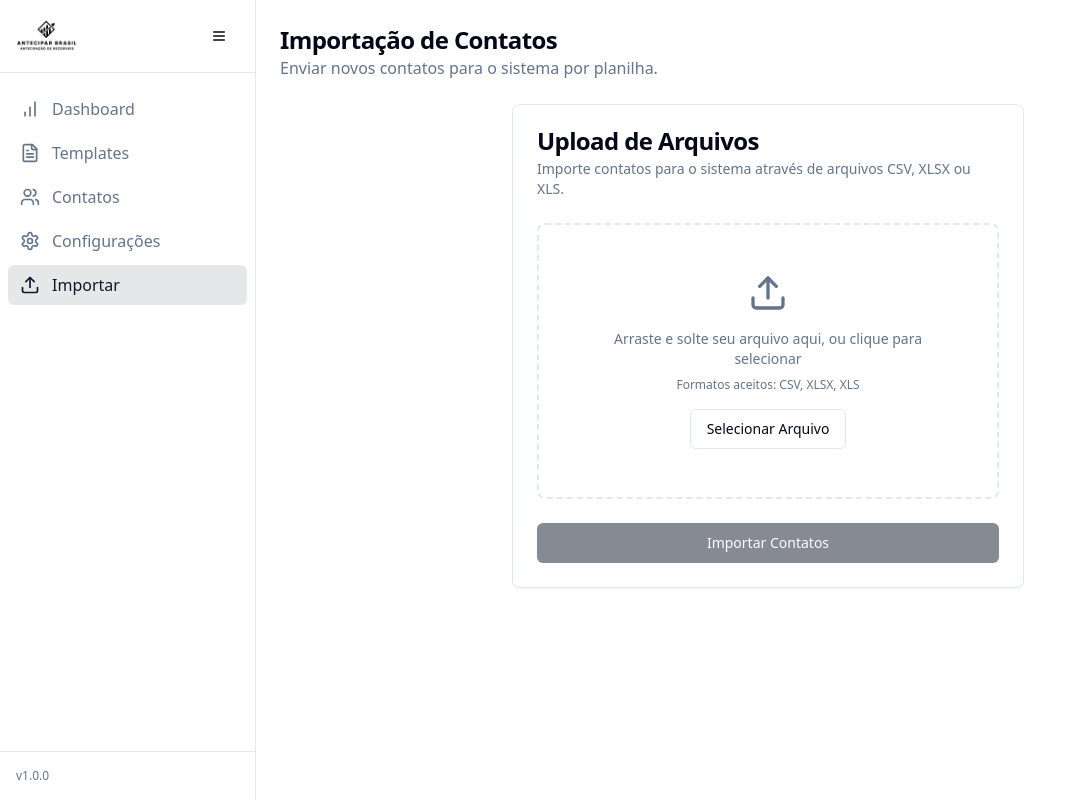
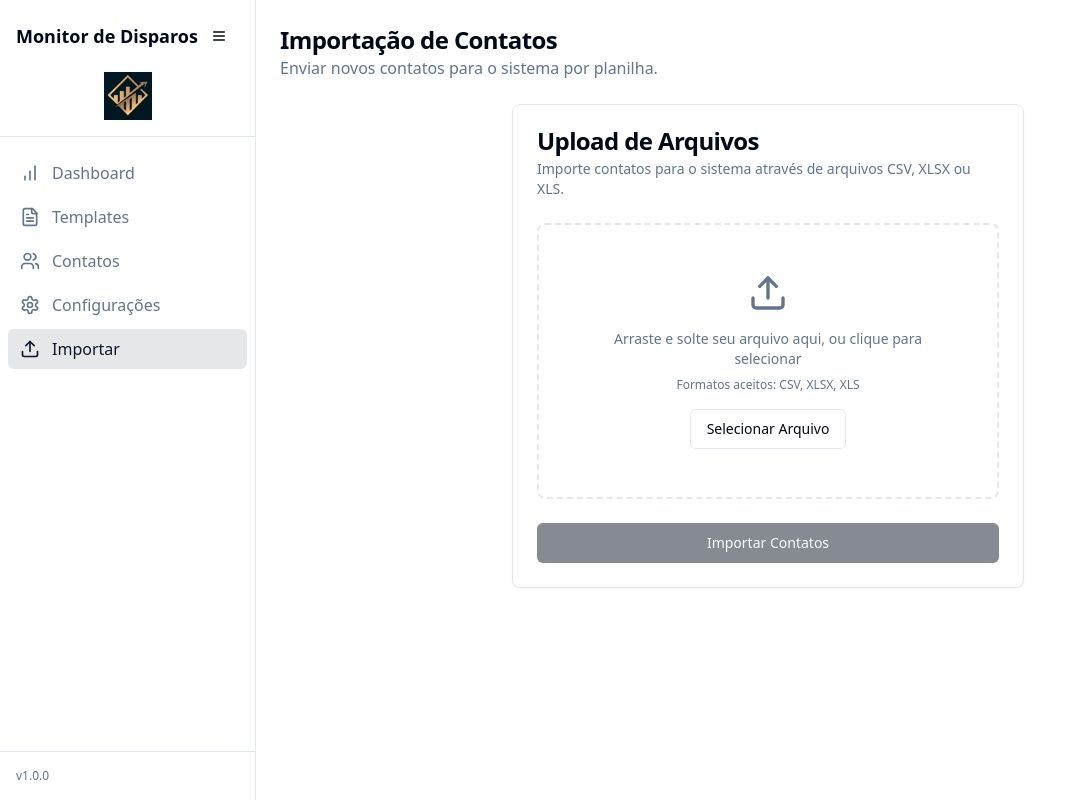
Before and after one commit to henrique062/smart-blast-monitor, a React (Vite) app: page /import in a window 1280 px wide. Shown: the whole page, without its empty margins (0-1087 px from the left). Built offline with nearby package versions, Linux system fonts and the light colour scheme.

Commit message:
Reverted to commit db9abe24ee535173d4b153560e457d393f52b246

```diff
--- a/index.html
+++ b/index.html
@@ -7,6 +7,7 @@
     <title>smart-blast-monitor</title>
     <meta name="description" content="Lovable Generated Project" />
     <meta name="author" content="Lovable" />
+    <link rel="icon" href="/lovable-uploads/cb48d1d7-ca80-4a9b-82e5-1665104a2abc.png" type="image/png">
 
     <meta property="og:title" content="smart-blast-monitor" />
     <meta property="og:description" content="Lovable Generated Project" />
--- a/src/components/layout/MainSidebar.tsx
+++ b/src/components/layout/MainSidebar.tsx
@@ -1,8 +1,17 @@
+
 import { Link, useLocation } from "react-router-dom";
 import { cn } from "@/lib/utils";
-import { BarChart, FileText, Settings, Users, Upload, Menu } from "lucide-react";
+import {
+  BarChart,
+  FileText,
+  Settings,
+  Users,
+  Upload,
+  Menu
+} from "lucide-react";
 import { useState } from "react";
 import { Button } from "@/components/ui/button";
+
 interface SidebarItemProps {
   icon: React.ElementType;
   label: string;
@@ -10,61 +19,89 @@ interface SidebarItemProps {
   isActive: boolean;
   isSidebarCollapsed: boolean;
 }
-const SidebarItem = ({
-  icon: Icon,
-  label,
-  href,
-  isActive,
-  isSidebarCollapsed
-}: SidebarItemProps) => {
-  return <Link to={href} className={cn("flex items-center gap-3 px-3 py-2 rounded-md transition-colors", isActive ? "bg-primary/10 text-primary font-medium" : "text-muted-foreground hover:bg-accent hover:text-accent-foreground")}>
+
+const SidebarItem = ({ icon: Icon, label, href, isActive, isSidebarCollapsed }: SidebarItemProps) => {
+  return (
+    <Link
+      to={href}
+      className={cn(
+        "flex items-center gap-3 px-3 py-2 rounded-md transition-colors",
+        isActive
+          ? "bg-primary/10 text-primary font-medium"
+          : "text-muted-foreground hover:bg-accent hover:text-accent-foreground"
+      )}
+    >
       <Icon className="h-5 w-5" />
       {!isSidebarCollapsed && <span>{label}</span>}
-    </Link>;
+    </Link>
+  );
 };
+
 export default function MainSidebar() {
   const location = useLocation();
   const [isCollapsed, setIsCollapsed] = useState(false);
-  const navigation = [{
-    icon: BarChart,
-    label: "Dashboard",
-    href: "/"
-  }, {
-    icon: FileText,
-    label: "Templates",
-    href: "/templates"
-  }, {
-    icon: Users,
-    label: "Contatos",
-    href: "/contacts"
-  }, {
-    icon: Settings,
-    label: "Configurações",
-    href: "/settings"
-  }, {
-    icon: Upload,
-    label: "Importar",
-    href: "/import"
-  }];
-  return <div className={cn("flex flex-col border-r border-border bg-card h-screen transition-all duration-300", isCollapsed ? "w-16" : "w-64")}>
+
+  const navigation = [
+    { icon: BarChart, label: "Dashboard", href: "/" },
+    { icon: FileText, label: "Templates", href: "/templates" },
+    { icon: Users, label: "Contatos", href: "/contacts" },
+    { icon: Settings, label: "Configurações", href: "/settings" },
+    { icon: Upload, label: "Importar", href: "/import" },
+  ];
+
+  return (
+    <div
+      className={cn(
+        "flex flex-col border-r border-border bg-card h-screen transition-all duration-300",
+        isCollapsed ? "w-16" : "w-64"
+      )}
+    >
       {/* Header */}
-      <div className="p-4 border-b border-border flex items-center justify-between">
-        {!isCollapsed && <div className="flex items-center">
-            <img src="/lovable-uploads/0e84b822-6807-468e-b2cd-46027e1fcabc.png" alt="Antecipar Brasil" className="h-8 w-auto max-w-[180px] object-fill" />
-          </div>}
-        <Button variant="ghost" size="icon" onClick={() => setIsCollapsed(!isCollapsed)} className={isCollapsed ? "mx-auto" : "ml-auto"}>
-          <Menu className="h-5 w-5" />
-        </Button>
+      <div className="p-4 border-b border-border flex flex-col items-center">
+        <div className="flex items-center justify-between w-full">
+          {!isCollapsed && (
+            <div className="font-semibold text-lg">Monitor de Disparos</div>
+          )}
+          <Button
+            variant="ghost"
+            size="icon"
+            onClick={() => setIsCollapsed(!isCollapsed)}
+            className={cn(!isCollapsed ? "ml-auto" : "")}
+          >
+            <Menu className="h-5 w-5" />
+          </Button>
+        </div>
+
+        {/* Logo - adicionado abaixo do título */}
+        {!isCollapsed && (
+          <div className="mt-4 flex justify-center">
+            <img
+              src="/lovable-uploads/35980e34-02cc-4efa-9ecd-edb1f27a3358.png"
+              alt="Logo Antecipa"
+              className="h-12"
+            />
+          </div>
+        )}
       </div>
 
       {/* Navigation */}
       <div className="flex-1 py-4 px-2 space-y-1">
-        {navigation.map(item => <SidebarItem key={item.href} icon={item.icon} label={item.label} href={item.href} isActive={location.pathname === item.href} isSidebarCollapsed={isCollapsed} />)}
+        {navigation.map((item) => (
+          <SidebarItem
+            key={item.href}
+            icon={item.icon}
+            label={item.label}
+            href={item.href}
+            isActive={location.pathname === item.href}
+            isSidebarCollapsed={isCollapsed}
+          />
+        ))}
       </div>
 
       {/* Footer */}
       <div className="p-4 border-t border-border text-xs text-muted-foreground">
         {!isCollapsed && <div>v1.0.0</div>}
       </div>
-    </div>;
+    </div>
+  );
 }
```
Also changed, not shown: public/lovable-uploads/0e84b822-6807-468e-b2cd-46027e1fcabc.png (deleted).
